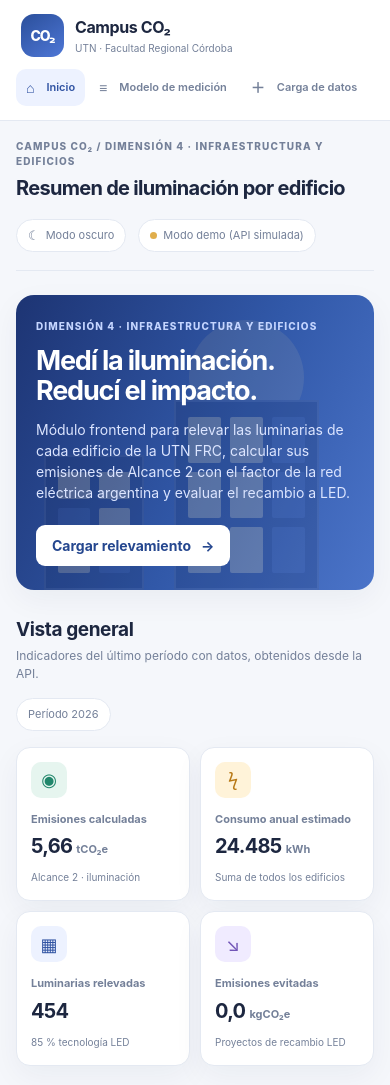
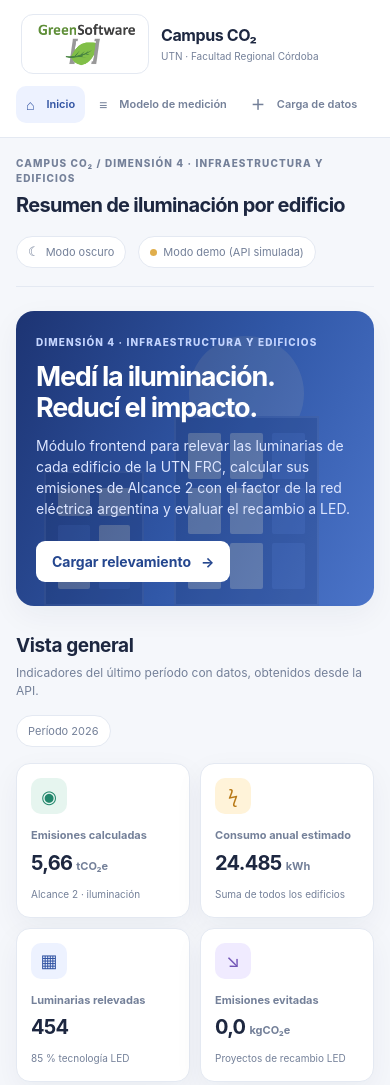
Before and after one commit to Matiash96/campus-co2-iluminacion, a plain HTML site: page index.html in a window 390 px wide. Shown: the top 1085 px of the page. Drawn offline with Linux system fonts and the light colour scheme.

Commit message:
Agregar logo de Green Software como favicon y en el menú lateral
Co-Authored-By: Claude Opus 5.5 <noreply@anthropic.com>

```diff
--- a/calculo.html
+++ b/calculo.html
@@ -4,6 +4,9 @@
   <meta charset="utf-8">
   <meta name="viewport" content="width=device-width, initial-scale=1">
   <title>Cálculo · Campus CO₂ Iluminación</title>
+  <link rel="icon" href="favicon.ico" sizes="any">
+  <link rel="icon" type="image/png" href="img/icono-64.png">
+  <link rel="apple-touch-icon" href="img/icono-180.png">
   <link rel="stylesheet" href="css/styles.css">
   <script>try{var t=localStorage.getItem("campusco2.theme");if(t)document.documentElement.dataset.theme=t}catch(e){}</script>
 </head>
--- a/css/styles.css
+++ b/css/styles.css
@@ -25,6 +25,11 @@ code, pre { font-family: ui-monospace, SFMono-Regular, Consolas, monospace; font
 /* ---------- Sidebar ---------- */
 .sidebar { width: 260px; background: var(--card); border-right: 1px solid var(--line); padding: 26px 17px; display: flex; flex-direction: column; position: fixed; inset: 0 auto 0 0; z-index: 5; overflow-y: auto; }
 .brand { display: flex; align-items: center; gap: 11px; padding: 0 8px 26px; text-decoration: none; color: inherit; }
+.brand { flex-direction: column; align-items: stretch; gap: 10px; }
+.brand-logo { display: block; background: #fff; border: 1px solid var(--line); border-radius: 12px; padding: 8px 12px; }
+.brand-logo img { display: block; width: 100%; max-width: 190px; height: auto; margin: 0 auto; }
+.brand-text strong { display: block; font-size: 16px; letter-spacing: -.4px; }
+.brand-text small { display: block; color: var(--muted); font-size: 10px; margin-top: 2px; }
 .brand-mark { width: 43px; height: 43px; background: linear-gradient(145deg, #2b4f9b, #4e77d6); border-radius: 13px; color: #fff; display: grid; place-items: center; font-weight: 800; letter-spacing: -1px; flex-shrink: 0; }
 .brand strong { display: block; font-size: 16px; letter-spacing: -.4px; }
 .brand small { display: block; color: var(--muted); font-size: 10px; margin-top: 2px; }
@@ -253,7 +258,9 @@ tbody tr.selected td { background: var(--hover); }
 @media (max-width: 720px) {
   body { display: block; }
   .sidebar { position: relative; width: 100%; height: auto; padding: 14px 16px; display: block; border-right: 0; border-bottom: 1px solid var(--line); }
-  .brand { padding: 0 5px 12px; }
+  .brand { padding: 0 5px 12px; flex-direction: row; align-items: center; gap: 12px; }
+  .brand-logo { padding: 5px 8px; flex-shrink: 0; }
+  .brand-logo img { width: 110px; }
   .nav-label, .sidebar-bottom { display: none; }
   .sidebar nav { display: flex; overflow-x: auto; gap: 4px; }
   .nav-item { white-space: nowrap; padding: 8px 10px; font-size: 11px; }
--- a/index.html
+++ b/index.html
@@ -4,6 +4,9 @@
   <meta charset="utf-8">
   <meta name="viewport" content="width=device-width, initial-scale=1">
   <title>Inicio · Campus CO₂ Iluminación</title>
+  <link rel="icon" href="favicon.ico" sizes="any">
+  <link rel="icon" type="image/png" href="img/icono-64.png">
+  <link rel="apple-touch-icon" href="img/icono-180.png">
   <link rel="stylesheet" href="css/styles.css">
   <script>try{var t=localStorage.getItem("campusco2.theme");if(t)document.documentElement.dataset.theme=t}catch(e){}</script>
 </head>
--- a/js/layout.js
+++ b/js/layout.js
@@ -44,7 +44,7 @@ CampusCO2.ui = (function () {
 
     $("app-sidebar").className = "sidebar";
     $("app-sidebar").innerHTML = `
-      <a class="brand" href="index.html"><div class="brand-mark">CO₂</div><div><strong>Campus CO₂</strong><small>UTN · Facultad Regional Córdoba</small></div></a>
+      <a class="brand" href="index.html" aria-label="Campus CO₂ – Inicio"><span class="brand-logo"><img src="img/greensoftware-logo.png" alt="Cátedra Green Software"></span><span class="brand-text"><strong>Campus CO₂</strong><small>UTN · Facultad Regional Córdoba</small></span></a>
       ${nav}
       <div class="sidebar-bottom">${modo}</div>`;
 
```
Also changed, not shown: carga.html (+3 -0 lines), configuracion.html (+3 -0 lines), metodologia.html (+3 -0 lines), mitigacion.html (+3 -0 lines), visualizacion.html (+3 -0 lines), favicon.ico (added), img/greensoftware-logo.png (added), img/icono-180.png (added), img/icono-64.png (added).
